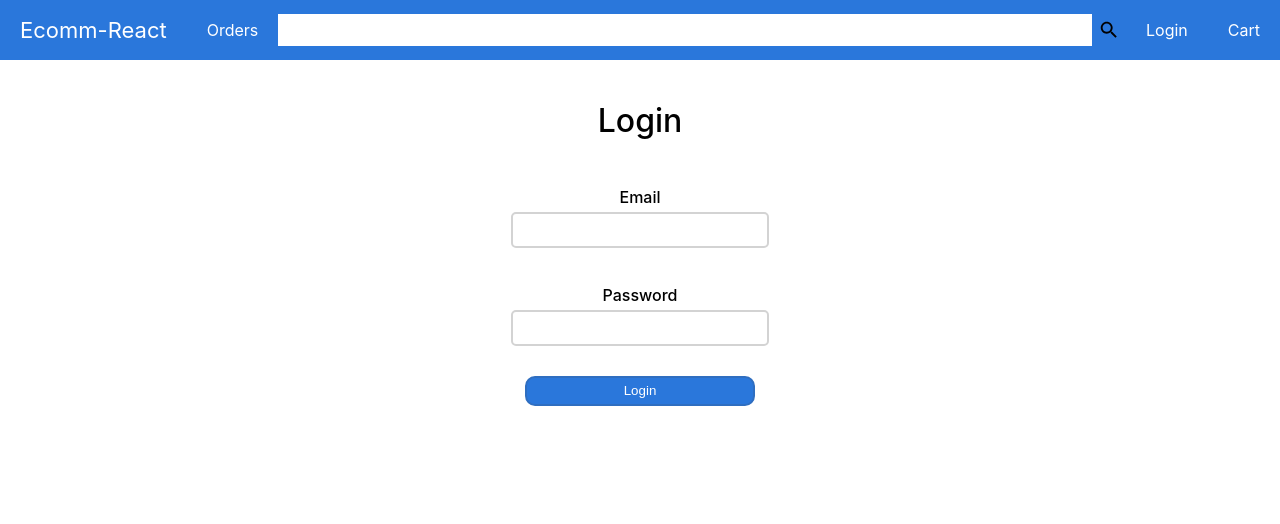
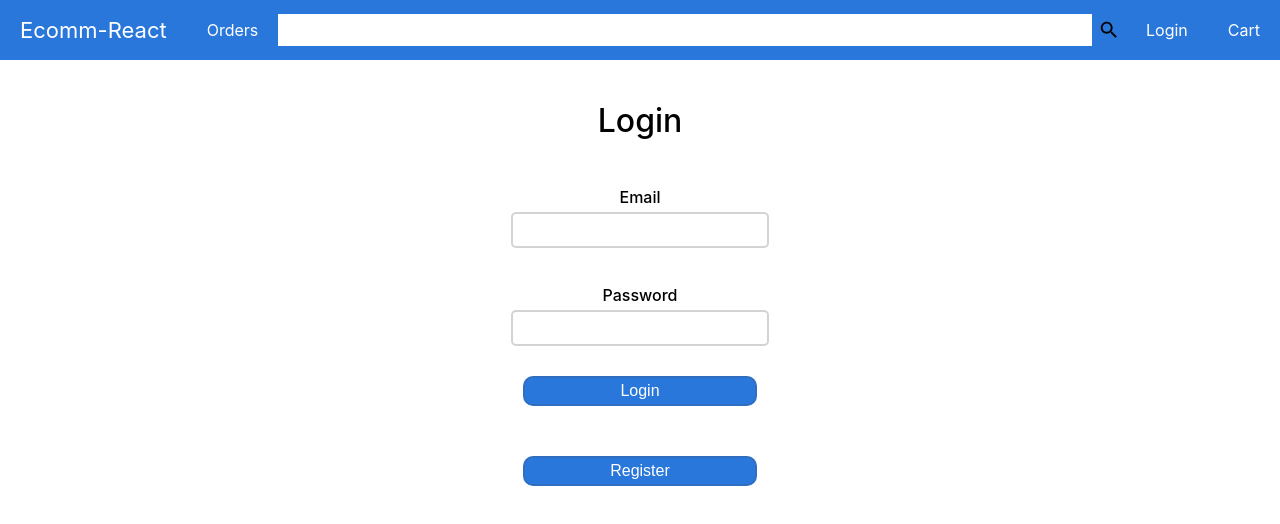
Before and after one commit to HarryMate/ecomm-react, a React (Create React App) app: page /login in a window 1280 px wide. Shown: the top 524 px of the page. Built offline with nearby package versions, Linux system fonts and the light colour scheme; no server answers.

Commit message:
login/logout

```diff
--- a/package.json
+++ b/package.json
@@ -10,10 +10,13 @@
     "@testing-library/jest-dom": "^5.16.5",
     "@testing-library/react": "^13.3.0",
     "@testing-library/user-event": "^13.5.0",
+    "firebase": "^9.9.2",
     "react": "^18.2.0",
+    "react-cookie": "^4.1.1",
     "react-dom": "^18.2.0",
     "react-router-dom": "^6.3.0",
     "react-scripts": "5.0.1",
+    "universal-cookie": "^4.0.4",
     "web-vitals": "^2.1.4"
   },
   "scripts": {
--- a/src/App.js
+++ b/src/App.js
@@ -3,8 +3,24 @@ import Header from './Components/Header'
 import { BrowserRouter as Router, Routes, Route } from 'react-router-dom';
 import Home from './Components/Home';
 import Login from './Components/Login';
+import { auth } from './Firebase'
+import { Context } from './Context';
+import React, { useState, useContext } from 'react'
 
 function App() {
+  const [user, setUser] = useContext(Context)
+
+  if (!user) {
+    auth.onAuthStateChanged((currentUser) => {
+      if (currentUser) {
+        //console.log('user is logged')
+        setUser(currentUser)
+        //console.log(user)
+      }
+    })
+  }
+
+
   return (
     <Router>
       <div className="App">
--- a/src/Components/Header.js
+++ b/src/Components/Header.js
@@ -1,9 +1,21 @@
-import React from 'react'
+import React, { useContext } from 'react'
 import { Link } from 'react-router-dom'
 import '../css/Header.css'
+import { Context } from '../Context';
 import SearchIcon from '@mui/icons-material/Search';
+import { auth } from '../Firebase';
+import { useNavigate } from 'react-router-dom'
 
 const Header = () => {
+    const [user, setUser] = useContext(Context)
+    const navigate = useNavigate()
+
+    const logout = async () => {
+        await auth.signOut()
+        setUser(null)
+        navigate('/login')
+    }
+
     return (
         <div className='header'>
             <Link className='option main' to={'/'}>
@@ -16,8 +28,8 @@ const Header = () => {
                 <input type="text" className='search_input' />
                 <SearchIcon className='search_icon' />
             </div>
-            <Link className='option' to={'/login'}>
-                <div>Login</div>
+            <Link className='option' to={!user && '/login'}>
+                <div onClick={logout}>{user ? 'Logout' : 'Login'}</div>
             </Link>
             <Link className='option' to={'/cart'}>
                 <div>Cart</div>
--- a/src/Components/Login.js
+++ b/src/Components/Login.js
@@ -1,16 +1,41 @@
-import React from 'react'
+import React, { useState } from 'react'
 import '../css/Login.css'
+import { auth } from '../Firebase'
+import { useNavigate } from 'react-router-dom'
 
 const Login = () => {
+    const [email, setEmail] = useState('')
+    const [password, setPassword] = useState('')
+    const navigate = useNavigate()
+
+
+    const handleRegister = e => {
+        e.preventDefault()
+        auth.createUserWithEmailAndPassword(email, password).then((auth) => {
+            navigate('/')
+        })
+            .catch(error => console.log(error.message))
+    }
+
+    const handleLogin = (e) => {
+        e.preventDefault()
+
+        auth.signInWithEmailAndPassword(email, password).then(user => {
+            navigate('/')
+        })
+            .catch(error => console.log(error.message))
+    }
+
     return (
         <div className='login'>
             <h1>Login</h1>
             <form action="">
                 <h5>Email</h5>
-                <input type="email" />
+                <input type="email" value={email} onChange={e => setEmail(e.target.value)} />
                 <h5>Password</h5>
-                <input type="password" name="" id="" />
-                <button className='login_button' type='submit'>Login</button>
+                <input type="password" value={password} onChange={e => setPassword(e.target.value)} />
+                <button className='login_button' type='submit' onClick={handleLogin}>Login</button>
+                <button className='register_button' type='submit' onClick={handleRegister}>Register</button>
             </form>
         </div>
     )
--- /dev/null
+++ b/src/Context.js
@@ -0,0 +1,13 @@
+import React, { useState, createContext } from 'react'
+
+export const Context = createContext()
+
+export const ContextProvider = (props) => {
+    const [user, setUser] = useState(null)
+
+    return (
+        <Context.Provider value={[user, setUser]}>
+            {props.children}
+        </Context.Provider>
+    )
+}
--- /dev/null
+++ b/src/Firebase.js
@@ -0,0 +1,22 @@
+import { initializeApp } from "firebase/app";
+import { getAnalytics } from "firebase/analytics";
+import firebase from 'firebase/compat/app';
+import 'firebase/compat/auth';
+import 'firebase/compat/firestore';
+
+const firebaseConfig = {
+    apiKey: "AIzaSyDoBowFVKBl1DojFF7GwCVw5zWa5WUUhJY",
+    authDomain: "ecomm-react-2ca49.firebaseapp.com",
+    projectId: "ecomm-react-2ca49",
+    storageBucket: "ecomm-react-2ca49.appspot.com",
+    messagingSenderId: "941256200813",
+    appId: "1:941256200813:web:aeb1292e2c296f6399a564",
+    measurementId: "G-RBWKTZ5E4G"
+};
+
+const firebaseApp = firebase.initializeApp(firebaseConfig)
+
+const db = firebaseApp.firestore()
+const auth = firebase.auth()
+
+export { db, auth }
--- a/src/css/Login.css
+++ b/src/css/Login.css
@@ -31,9 +31,23 @@
 .login_button {
     background: #2a77db;
     border-radius: 10px;
-    width: 75%;
+    width: 60%;
     height: 30px;
     border: 2px solid #2f6ec0;
     margin-top: 20px;
     color: white;
+    font-size: 16px;
+    font-weight: 500;
 }
+
+.register_button {
+    background: #2a77db;
+    border-radius: 10px;
+    width: 60%;
+    height: 30px;
+    border: 2px solid #2f6ec0;
+    margin-top: 50px;
+    color: white;
+    font-size: 16px;
+    font-weight: 500;
+}
--- a/src/index.js
+++ b/src/index.js
@@ -2,11 +2,14 @@ import React from 'react';
 import ReactDOM from 'react-dom/client';
 import './index.css';
 import App from './App';
+import { ContextProvider } from './Context';
 
 const root = ReactDOM.createRoot(document.getElementById('root'));
 root.render(
   <React.StrictMode>
-    <App />
+    <ContextProvider>
+      <App />
+    </ContextProvider>
   </React.StrictMode>
 );
 
```
Also changed, not shown: 1 other file (tests, documents, lock files or other folders).
